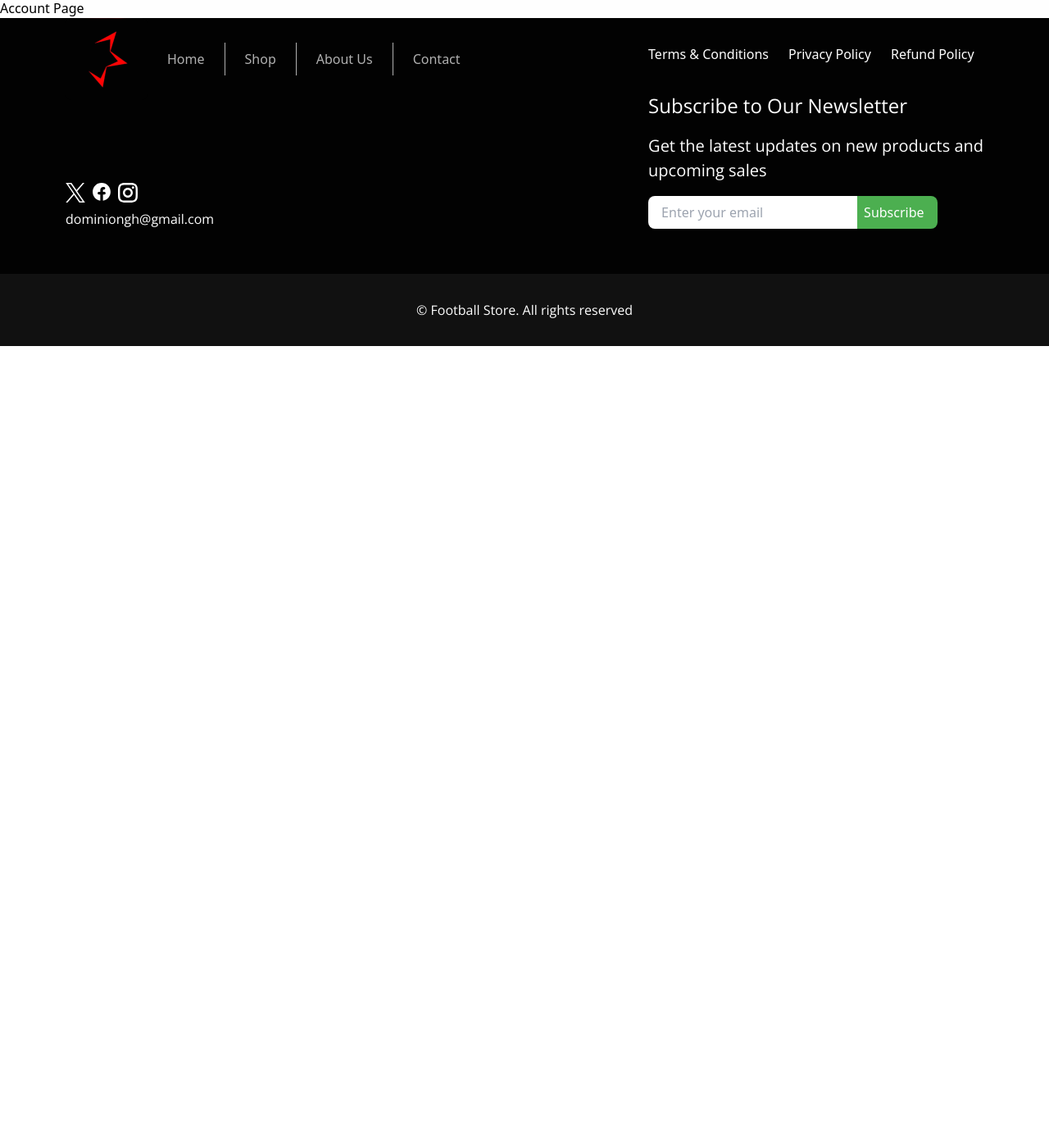
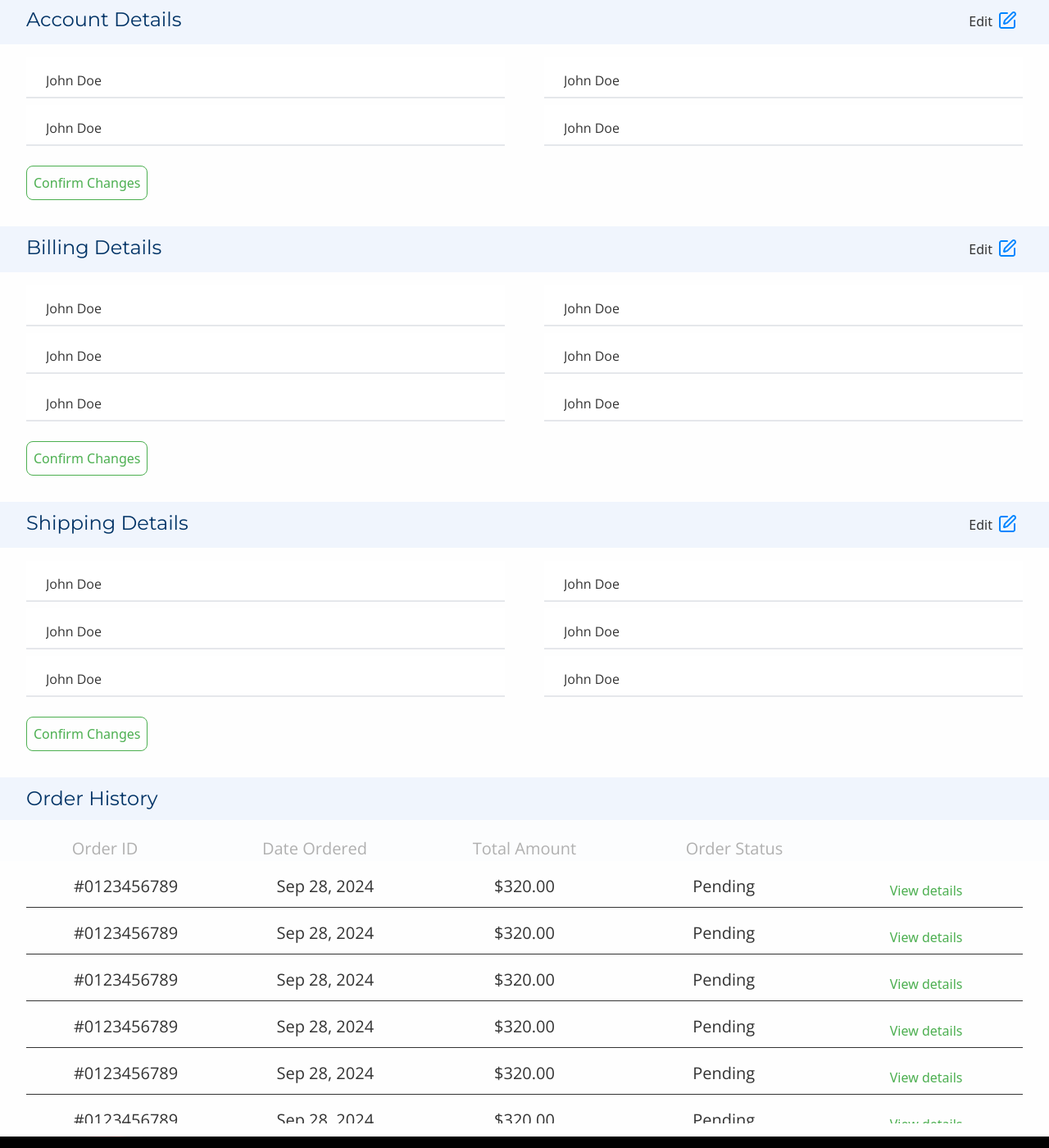
Before and after one commit to yaqeen009/Ecommerce-FrontEnd, a React (Vite) app: page /account in a window 1280 px wide. Shown: the part 62-1462 px from the top of the page at 82% size. Before the commit the page ends 800 px from the top, so only its background shows below. Built offline with nearby package versions, Linux system fonts and the light colour scheme.

Commit message:
Account Page Setup

```diff
--- /dev/null
+++ b/src/components/accountHeaders.jsx
@@ -0,0 +1,17 @@
+import edit from '../assets/edit.svg'
+import ButtonComp from './button';
+
+const DetailHeaders = ({name, showEdit}) => {
+    return (
+        <div className="detail-headers">
+            <div className="w-full h-fit py-2 bg-success-500 flex justify-between px-4 lg:px-8">
+                <h2 className="font-montserrat text-primary text-mobile-title md:text-tablet-title lg:text-title">
+                    {name}
+                </h2>
+               {showEdit && <ButtonComp btnName={"Edit"} btnIcon={edit} btnBorder={'space-x-2'} btnTextColor={'text-font'}/>}
+            </div>
+        </div>
+     );
+}
+
+export default DetailHeaders;
--- /dev/null
+++ b/src/components/accountInput.jsx
@@ -0,0 +1,9 @@
+const AccountInput = ({type, placeholder}) => {
+    return (
+        <div className="acc-input">
+            <input type={type} placeholder={placeholder} className="outline-none pl-6 pt-4 pb-2 border-b-2 w-full font-open_sans text-font placeholder:text-font placeholder:font-open_sans"/>
+        </div>
+    );
+}
+
+export default AccountInput;
--- /dev/null
+++ b/src/components/accountOrders.jsx
@@ -0,0 +1,15 @@
+import ButtonComp from "./button";
+
+const OrderDetails = () => {
+    return (
+        <div className="account-orders mt-4 border-b border-font grid grid-cols-5 text-center mx-4 lg:mx-8">
+            <p className="font-open_sans text-mobile-body md:text-tablet-body lg:text-body text-font">#0123456789</p>
+            <p className="font-open_sans text-mobile-body md:text-tablet-body lg:text-body text-font">Sep 28, 2024</p>
+            <p className="font-open_sans text-mobile-body md:text-tablet-body lg:text-body text-font">$320.00</p>
+            <p className="font-open_sans text-mobile-body md:text-tablet-body lg:text-body text-font">Pending</p>
+            <span className="ml-[30%]"><ButtonComp btnTextColor={"text-accent"} btnName={"View details"}/></span>
+        </div>
+     );
+}
+
+export default OrderDetails;
--- a/src/components/button.jsx
+++ b/src/components/button.jsx
@@ -1,12 +1,29 @@
-const ButtonComp = ({btnName, btnColor, btnHover, btnTextColor, btnFunction, btnIcon, btnIconSize, btnTextSize, btnBorder}) => {
-    return (
-        <div className="btn-comp">
-                <button className={`${btnColor} ${btnHover} ${btnBorder} rounded-lg p-2 flex flex-row shadow-1dp duration-300 ease-in-out`} onClick={btnFunction}>
-                    <img src={btnIcon} className={`flex justify-center ${btnIconSize}`}/>
-                    <p className={`text-mobile-label md:text-tablet-label lg:text-label ${btnTextSize} ${btnTextColor}`}>{btnName}</p>
-                </button>
-        </div>
-     );
-}
+const ButtonComp = ({
+  btnName,
+  btnColor,
+  btnHover,
+  btnTextColor,
+  btnFunction,
+  btnIcon,
+  btnIconSize,
+  btnTextSize,
+  btnBorder,
+}) => {
+  return (
+    <div className="btn-comp">
+      <button
+        className={`${btnColor} ${btnHover} ${btnBorder} ${btnTextColor} rounded-lg p-2 flex flex-row shadow-1dp duration-300 ease-in-out`}
+        onClick={btnFunction}
+      >
+        <p
+          className={`text-mobile-label md:text-tablet-label lg:text-label ${btnTextSize} `}
+        >
+          {btnName}
+        </p>
+        <img src={btnIcon} className={`flex justify-center ${btnIconSize}`} />
+      </button>
+    </div>
+  );
+};
 
 export default ButtonComp;
--- a/src/pages/account.jsx
+++ b/src/pages/account.jsx
@@ -1,9 +1,98 @@
+import DetailHeaders from "../components/accountHeaders";
+import AccountInput from "../components/accountInput";
+import OrderDetails from "../components/accountOrders";
+import ButtonComp from "../components/button";
+
 const Account = () => {
-    return (
-        <div className="account-page">
-            Account Page
+  return (
+    <div className="account-page">
+      <div className="mb-4 flex flex-col">
+        <DetailHeaders name={"Account Details"} showEdit={true} />
+        <form
+          action=""
+          className="px-4 lg:px-8 grid grid-cols-2 w-full gap-x-12 gap-y-2 mt-4 "
+        >
+          <AccountInput type={"text"} placeholder={"John Doe"} />
+          <AccountInput type={"text"} placeholder={"John Doe"} />
+          <AccountInput type={"text"} placeholder={"John Doe"} />
+          <AccountInput type={"text"} placeholder={"John Doe"} />
+          <span className="my-4">
+            <ButtonComp
+              btnName={"Confirm Changes"}
+              btnBorder={"border border-accent"}
+              btnTextColor={"text-accent hover:text-background "}
+              btnHover={"hover:bg-accent"}
+            />
+          </span>
+        </form>
+      </div>
+      <div className="mb-4 flex flex-col">
+        <DetailHeaders name={"Billing Details"} showEdit={true} />
+        <form
+          action=""
+          className="px-4 lg:px-8 grid grid-cols-2 w-full gap-x-12 gap-y-2 mt-4 "
+        >
+          <AccountInput type={"text"} placeholder={"John Doe"} />
+          <AccountInput type={"text"} placeholder={"John Doe"} />
+          <AccountInput type={"text"} placeholder={"John Doe"} />
+          <AccountInput type={"text"} placeholder={"John Doe"} />
+          <AccountInput type={"text"} placeholder={"John Doe"} />
+          <AccountInput type={"text"} placeholder={"John Doe"} />
+          <span className="my-4">
+            <ButtonComp
+              btnName={"Confirm Changes"}
+              btnBorder={"border border-accent"}
+              btnTextColor={"text-accent hover:text-background "}
+              btnHover={"hover:bg-accent"}
+            />
+          </span>
+        </form>
+      </div>
+      <div className="mb-4 flex flex-col">
+        <DetailHeaders name={"Shipping Details"} showEdit={true} />
+        <form
+          action=""
+          className="px-4 lg:px-8 grid grid-cols-2 w-full gap-x-12 gap-y-2 mt-4 "
+        >
+          <AccountInput type={"text"} placeholder={"John Doe"} />
+          <AccountInput type={"text"} placeholder={"John Doe"} />
+          <AccountInput type={"text"} placeholder={"John Doe"} />
+          <AccountInput type={"text"} placeholder={"John Doe"} />
+          <AccountInput type={"text"} placeholder={"John Doe"} />
+          <AccountInput type={"text"} placeholder={"John Doe"} />
+          <span className="my-4">
+            <ButtonComp
+              btnName={"Confirm Changes"}
+              btnBorder={"border border-accent"}
+              btnTextColor={"text-accent hover:text-background "}
+              btnHover={"hover:bg-accent"}
+            />
+          </span>
+        </form>
+      </div>
+      <div className="mb-4 flex flex-col">
+        <DetailHeaders name={"Order History"} showEdit={false} />
+        <div className="pt-5 grid grid-cols-5  bg-[#F0F5FD20] text-center">
+            <p className="font-open_sans text-secondary text-mobile-body md:text-tablet-body lg:text-body">Order ID</p>
+            <p className="font-open_sans text-secondary text-mobile-body md:text-tablet-body lg:text-body">Date Ordered</p>
+            <p className="font-open_sans text-secondary text-mobile-body md:text-tablet-body lg:text-body">Total Amount</p>
+            <p className="font-open_sans text-secondary text-mobile-body md:text-tablet-body lg:text-body">Order Status</p>
         </div>
-     );
-}
+        <div className="flex flex-col overflow-y-scroll h-[40vh]">
+            <OrderDetails/>
+            <OrderDetails/>
+            <OrderDetails/>
+            <OrderDetails/>
+            <OrderDetails/>
+            <OrderDetails/>
+            <OrderDetails/>
+            <OrderDetails/>
+            <OrderDetails/>
+            <OrderDetails/>
+        </div>
+      </div>
+    </div>
+  );
+};
 
 export default Account;
```
